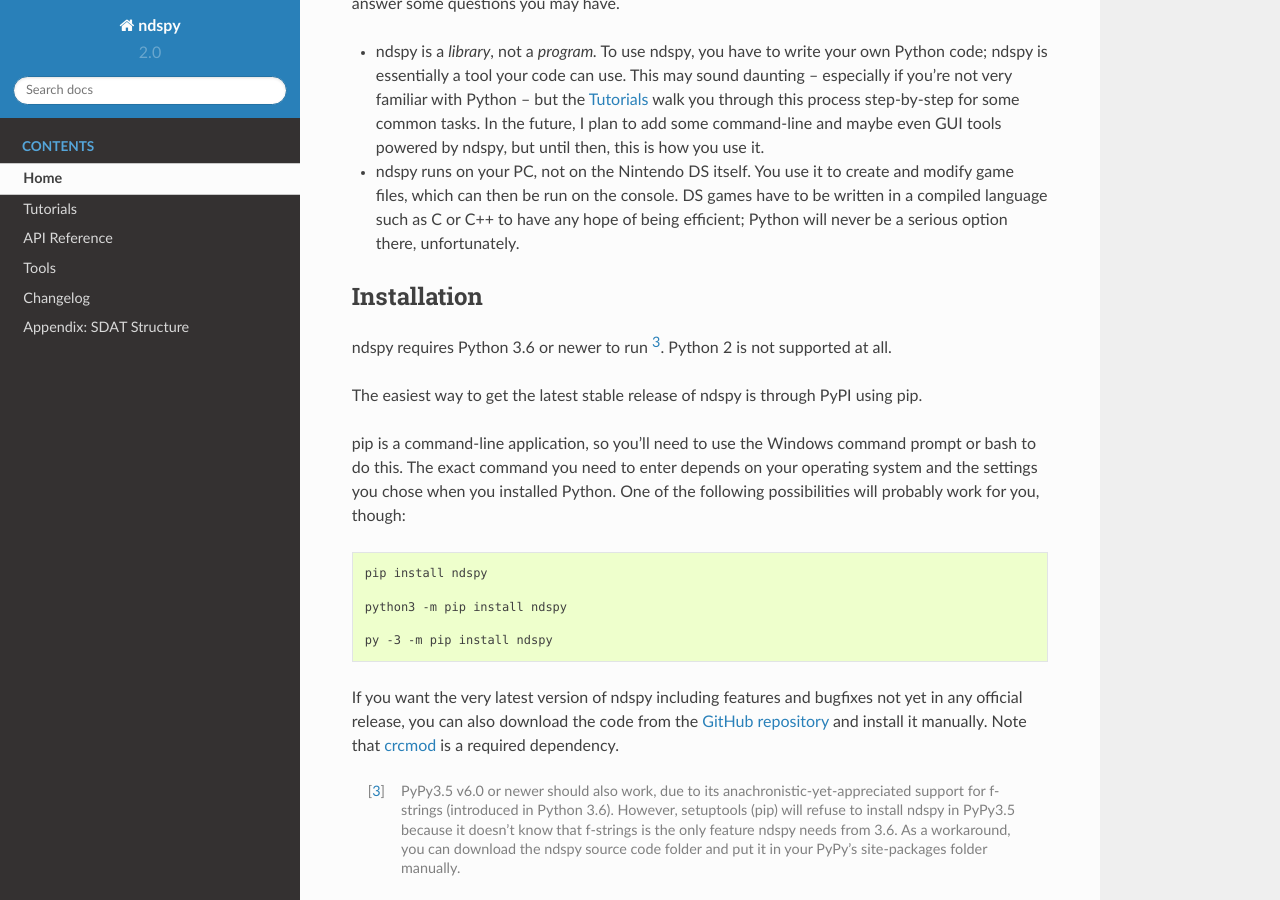
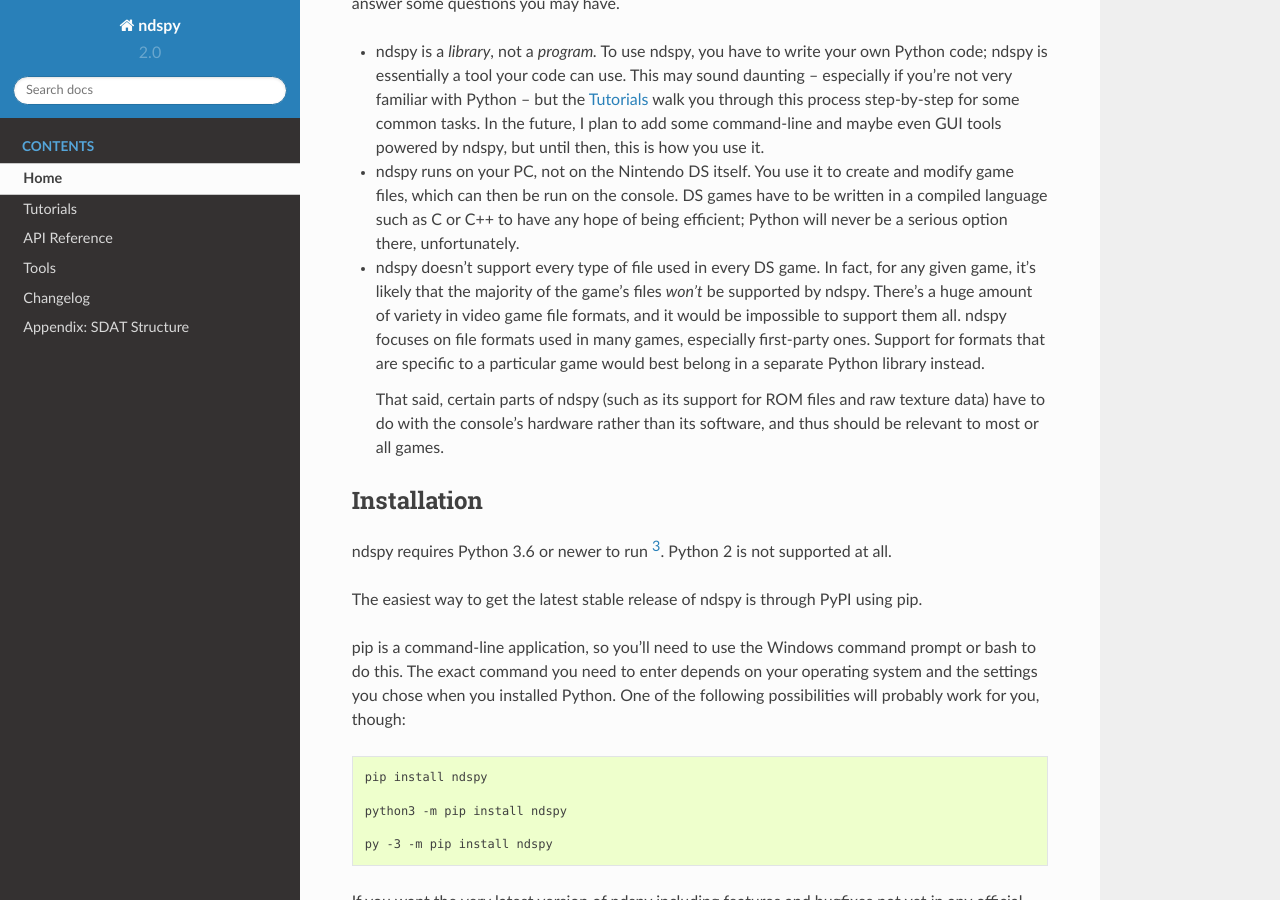
Before and after one commit to RoadrunnerWMC/ndspy, a Sphinx documentation site: the page built from docs/source/index.rst, in a window 1280 px wide and 900 px high, scrolled down 2247 px. Built offline with Sphinx 7.4.7 and the Read the Docs theme 2.0.0, drawn with Linux system fonts in a browser that asks for light colours.

Commit message:
Add another likely-common misconception, and update readme

```diff
--- a/docs/source/index.rst
+++ b/docs/source/index.rst
@@ -173,18 +173,29 @@
 Still a little confused about what exactly ndspy is or what it's capable of?
 This section will try to answer some questions you may have.
 
-*   ndspy is a *library*, not a *program.* To use ndspy, you have to write your
+-   ndspy is a *library*, not a *program.* To use ndspy, you have to write your
     own Python code; ndspy is essentially a tool your code can use. This may
     sound daunting -- especially if you're not very familiar with Python -- but
     the :doc:`tutorials/index` walk you through this process step-by-step for
     some common tasks. In the future, I plan to add some command-line and
     maybe even GUI tools powered by ndspy, but until then, this is how you use
     it.
-*   ndspy runs on your PC, not on the Nintendo DS itself. You use it to create
+-   ndspy runs on your PC, not on the Nintendo DS itself. You use it to create
     and modify game files, which can then be run on the console. DS games have
     to be written in a compiled language such as C or C++ to have any hope of
     being efficient; Python will never be a serious option there,
     unfortunately.
+-   ndspy doesn't support every type of file used in every DS game. In fact,
+    for any given game, it's likely that the majority of the game's files
+    *won't* be supported by ndspy. There's a huge amount of variety in video
+    game file formats, and it would be impossible to support them all. ndspy
+    focuses on file formats used in many games, especially first-party ones.
+    Support for formats that are specific to a particular game would best
+    belong in a separate Python library instead.
+
+    That said, certain parts of ndspy (such as its support for ROM files and
+    raw texture data) have to do with the console's hardware rather than its
+    software, and thus should be relevant to most or all games.
 
 
 .. _installation:
@@ -224,6 +235,7 @@
     because it doesn't know that f-strings is the only feature ndspy needs from
     3.6. As a workaround, you can download the ndspy source code folder and put
     it in your PyPy's site-packages folder manually.
+
 
 Support
 -------
```
Also changed, not shown: README.md (+34 -1 lines).
